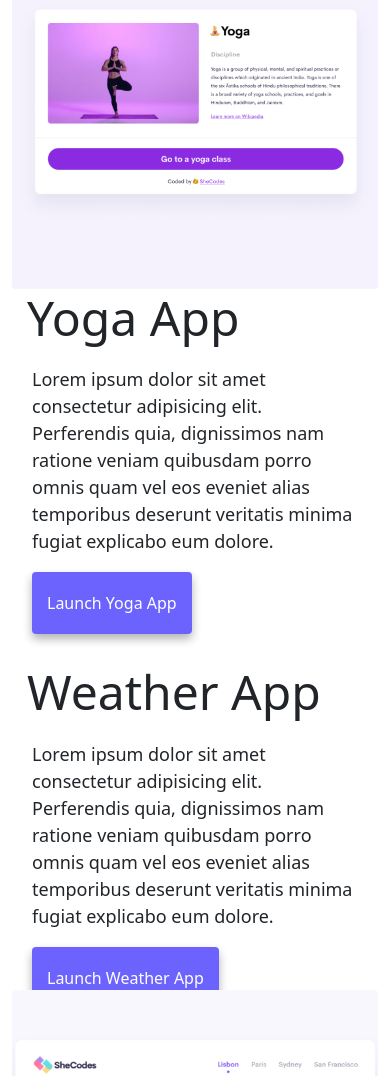
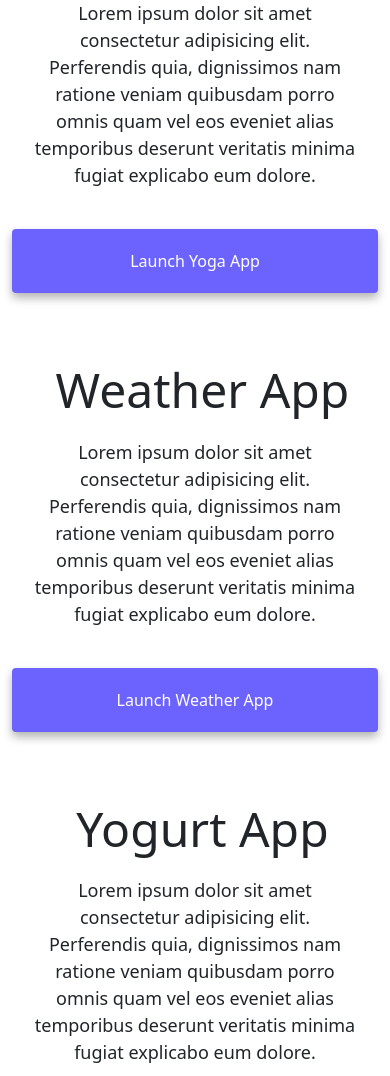
Before and after one commit to mariiiiin913/portfolio-project, a plain HTML site: page index.html in a window 390 px wide. Shown: the part 717-1793 px from the top of the page. Drawn offline with nearby package versions, Linux system fonts and the light colour scheme.

Commit message:
Added media queries

```diff
--- a/style.css
+++ b/style.css
@@ -106,11 +106,6 @@
     justify-content: flex-start;
     text-align: left;
   }
-  .paragraph p {
-    display: flex;
-    justify-content: space-evenly;
-    text-align: left;
-  }
   .primary-link {
     border-radius: 4px;
     padding: 20px 15px;
@@ -121,3 +116,18 @@
     color: white;
     margin-left: 20px;
   }
+  @media (max-width: 748px){
+    img{
+      display: none;
+    }
+    .home-title,
+    .bg-transparent,
+    .primary-link{
+      text-align: center;
+    }
+    .primary-link{
+      display: block;
+      margin: 20px auto;
+    }
+
+  }
```
